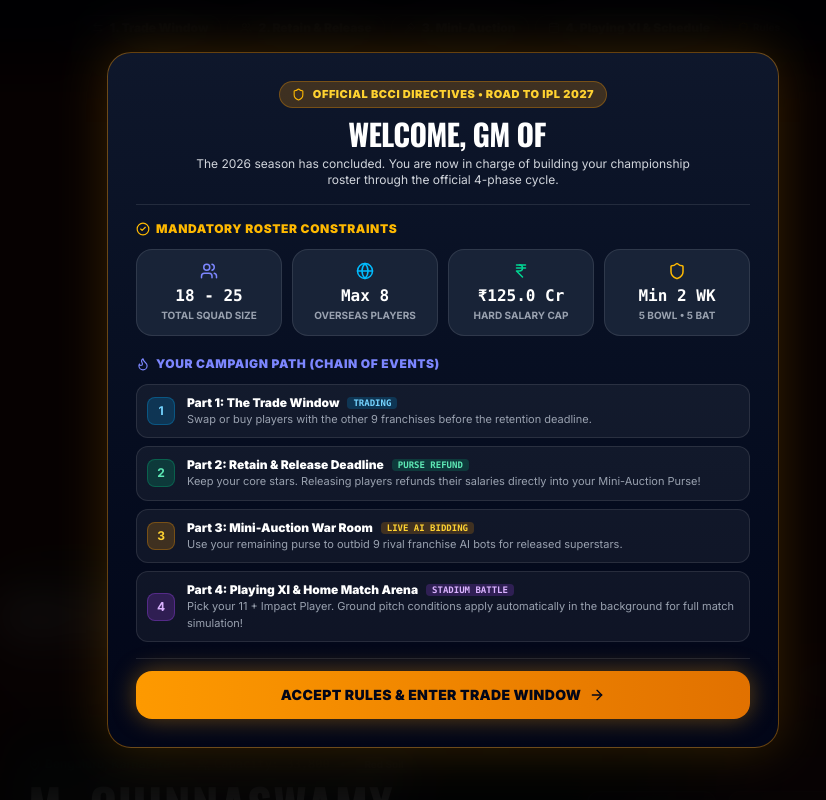
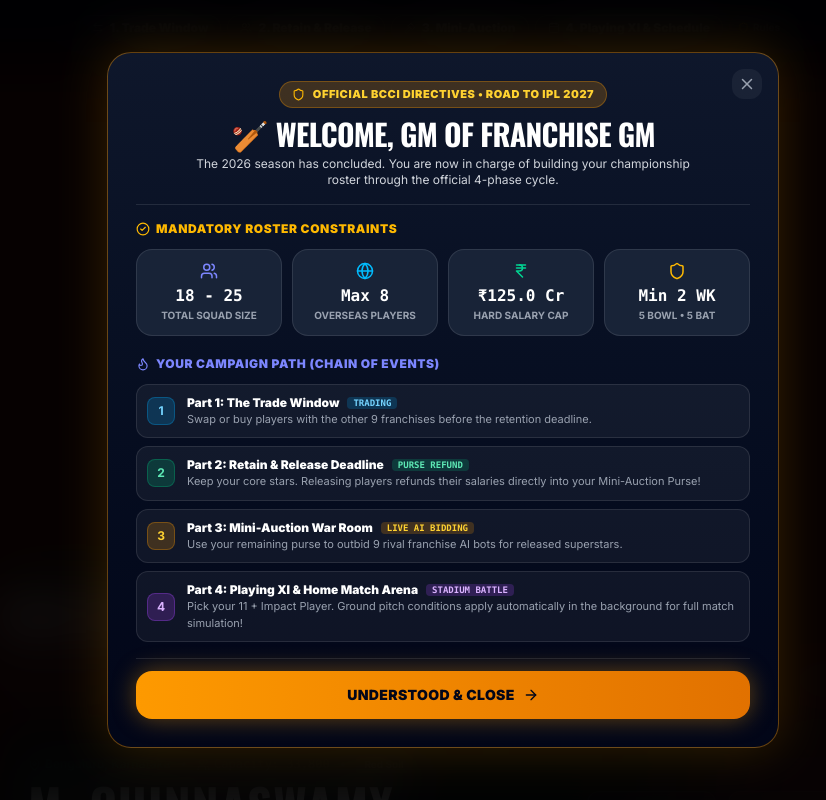
Before and after one commit to Aasim41/ipl-auction-war-room, a Next.js app in the folder frontend/: page / in a window 1280 px wide. Both pictures are taken after a click on the button "Rules". Shown: the whole page, without its empty margins (197-1023 px from the left). Built offline with nearby package versions, Linux system fonts and the light colour scheme.

Commit message:
[J.A.R.V.I.S Auto-Sync] Update 1 file: frontend/src/components/BCCIRulesModal.tsx (19:18:01)

```diff
--- a/frontend/src/components/BCCIRulesModal.tsx
+++ b/frontend/src/components/BCCIRulesModal.tsx
@@ -1,21 +1,41 @@
 'use client'
 
 import React from 'react'
-import { Shield, Users, Globe, IndianRupee, ArrowRight, CheckCircle2, Flame, Gavel, ArrowLeftRight, Swords } from 'lucide-react'
+import { Shield, Users, Globe, IndianRupee, ArrowRight, CheckCircle2, Flame, Gavel, ArrowLeftRight, Swords, X } from 'lucide-react'
 
 interface BCCIRulesModalProps {
   isOpen: boolean
-  teamName: string
-  teamEmoji: string
-  onAccept: () => void
+  teamName?: string
+  teamEmoji?: string
+  onAccept?: () => void
+  onClose?: () => void
 }
 
-export function BCCIRulesModal({ isOpen, teamName, teamEmoji, onAccept }: BCCIRulesModalProps) {
+export function BCCIRulesModal({
+  isOpen,
+  teamName = 'Franchise GM',
+  teamEmoji = '🏏',
+  onAccept,
+  onClose
+}: BCCIRulesModalProps) {
   if (!isOpen) return null
+
+  const handleDismiss = () => {
+    if (onClose) onClose()
+    else if (onAccept) onAccept()
+  }
 
   return (
     <div className="fixed inset-0 z-50 flex items-center justify-center p-3 sm:p-5 bg-black/90 backdrop-blur-xl animate-fade-in text-white">
       <div className="relative w-full max-w-2xl bg-gradient-to-b from-slate-900 to-slate-950 border border-amber-500/40 rounded-3xl p-5 sm:p-7 shadow-[0_0_50px_rgba(245,158,11,0.2)] max-h-[92vh] flex flex-col justify-between overflow-y-auto">
+
+        {/* Close button */}
+        <button
+          onClick={handleDismiss}
+          className="absolute top-4 right-4 p-1.5 rounded-xl bg-white/5 hover:bg-white/10 text-gray-400 hover:text-white cursor-pointer transition-colors"
+        >
+          <X size={18} />
+        </button>
 
         {/* Header */}
         <div className="text-center pb-4 border-b border-white/10 shrink-0">
@@ -141,10 +161,10 @@ export function BCCIRulesModal({ isOpen, teamName, teamEmoji, onAccept }: BCCIRu
         {/* Action Button */}
         <div className="pt-3 border-t border-white/10 shrink-0">
           <button
-            onClick={onAccept}
+            onClick={handleDismiss}
             className="w-full py-3.5 px-6 rounded-2xl bg-gradient-to-r from-amber-500 to-amber-600 hover:from-amber-400 hover:to-amber-500 text-slate-950 font-black text-sm tracking-wide uppercase transition-all shadow-[0_0_25px_rgba(245,158,11,0.4)] hover:scale-[1.01] flex items-center justify-center gap-2 cursor-pointer"
           >
-            <span>Accept Rules & Enter Trade Window</span>
+            <span>Understood & Close</span>
             <ArrowRight size={16} />
           </button>
         </div>
```
